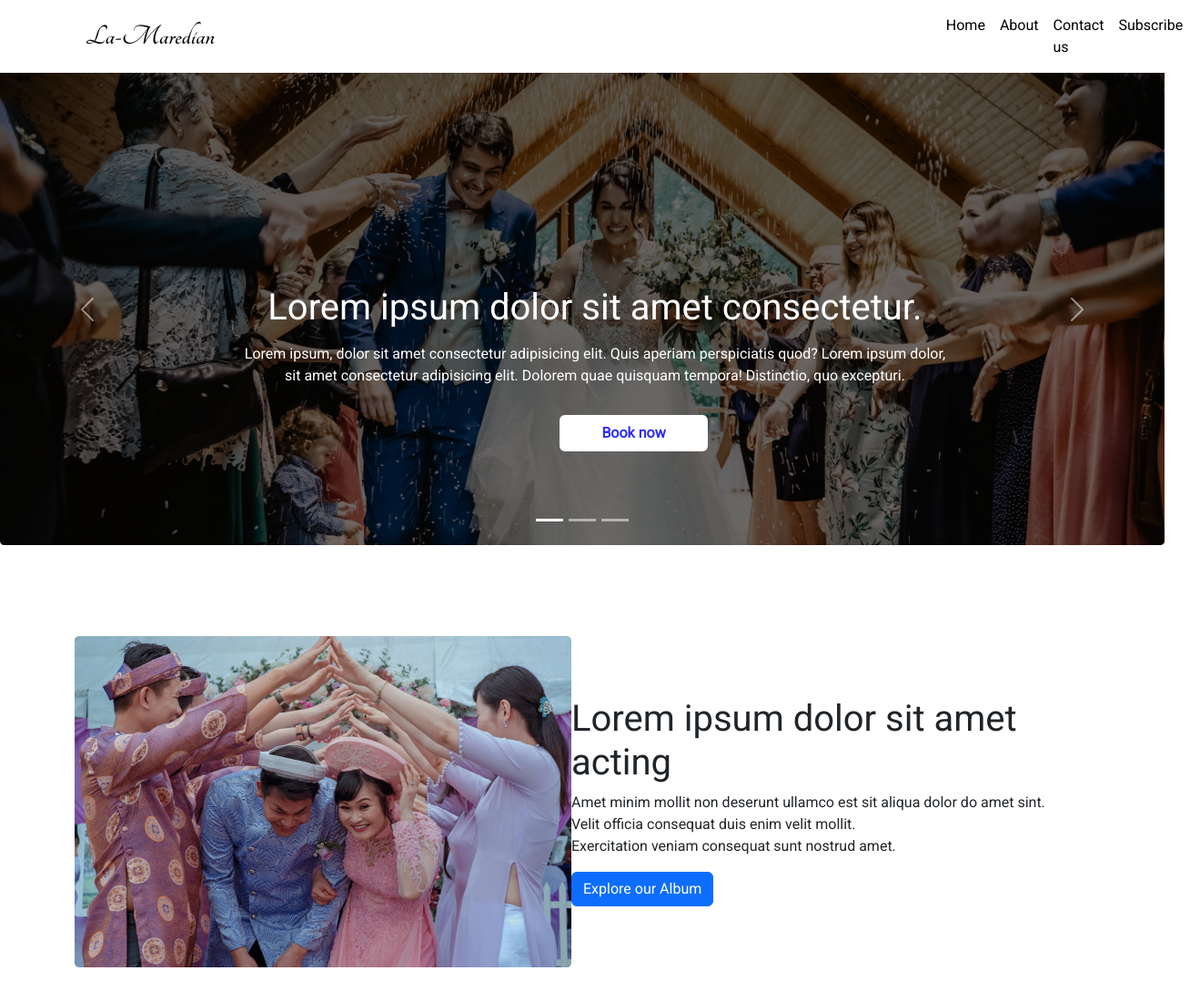
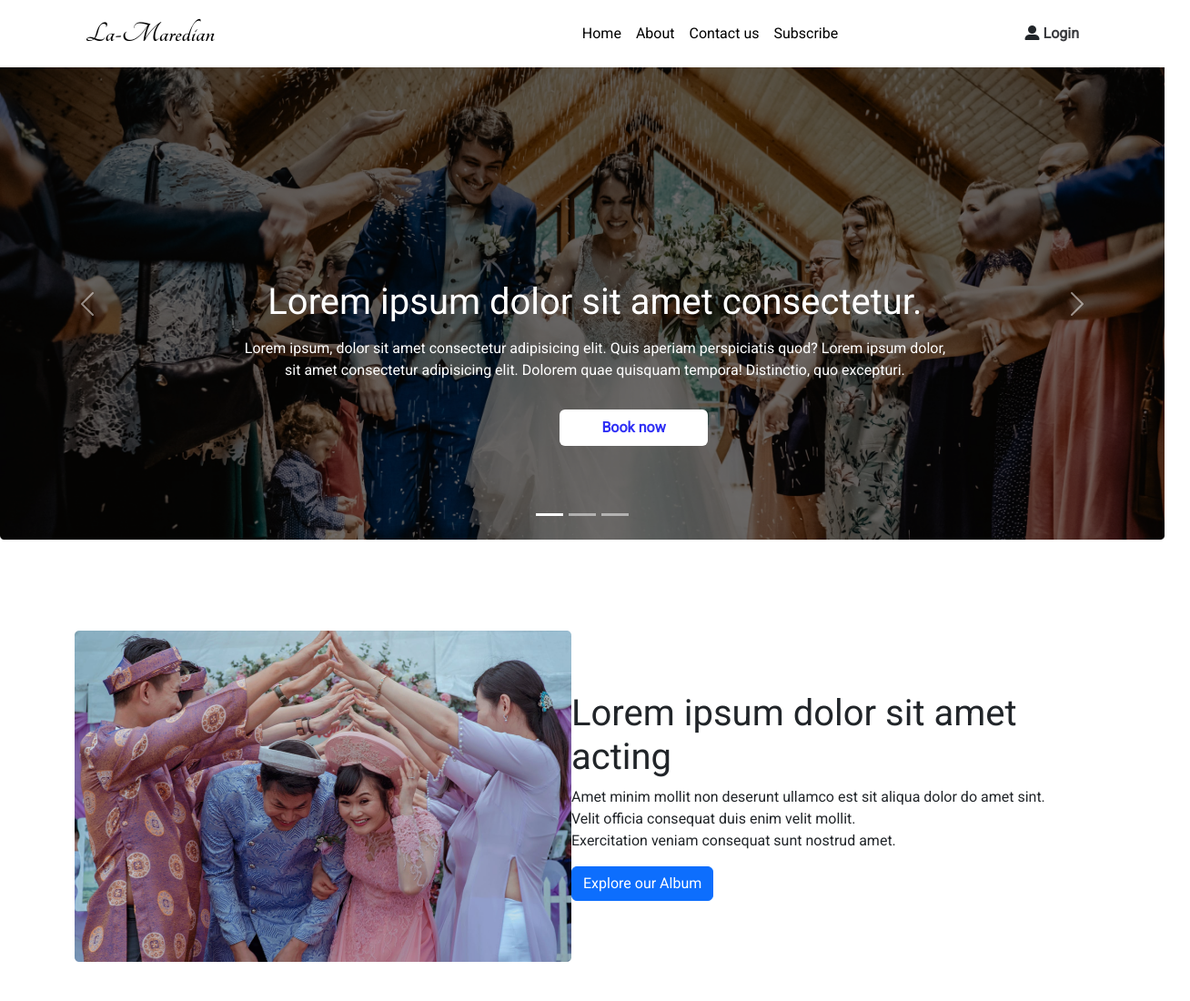
Before and after one commit to Kamruzzamanhridoy8/la-meridian, a plain HTML site: page index.html in a window 1280 px wide. Shown: the top 1100 px of the page at 91% size, 1308 px wide, since content can reach past the window. Drawn offline with nearby package versions, Linux system fonts and the light colour scheme.

Commit message:
add login button

```diff
--- a/css/style.css
+++ b/css/style.css
@@ -8,12 +8,21 @@ body{
 
 font-family: 'Roboto', sans-serif;
 }
+a{
+    text-decoration: none;
+    color: black;
+}
+.login-btn>a,.login>i{
+    font-weight: bold;
+    color: #393a3e;
+    font-size: 1em;
+}
 
 .la-mad{
     font-family: tangerine;
 }
 .nav-contant{
-    margin-left: 700px;
+    margin-left: 300px;
 }
 ul li{
     list-style: none;
--- a/index.html
+++ b/index.html
@@ -49,6 +49,9 @@
                           </li>
 
                         </ul>
+                      </div>
+                      <div class="login-btn">
+                        <i class="fas fa-user-large"></i><a href="login.html"> Login</a>
                       </div>
                     </div>
                   </nav>
```
Also changed, not shown: login.html (+5 -0 lines).
